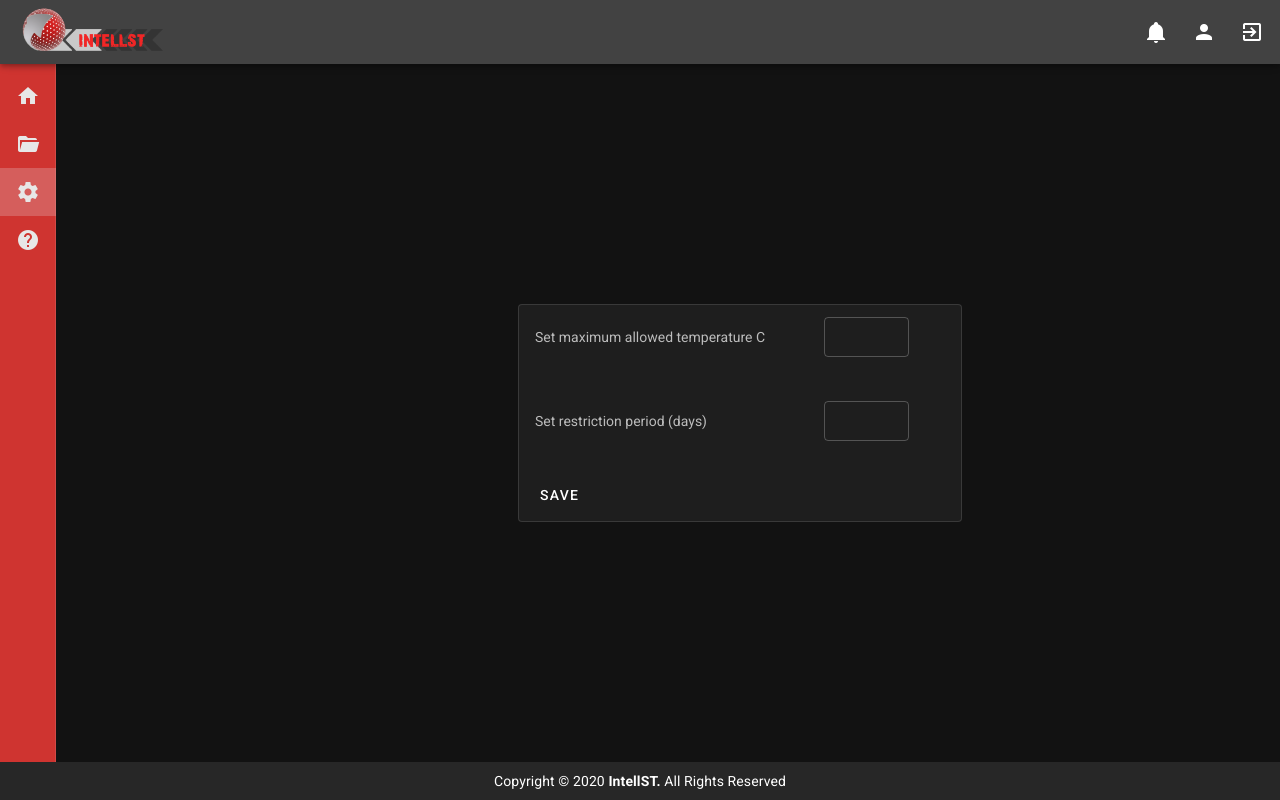
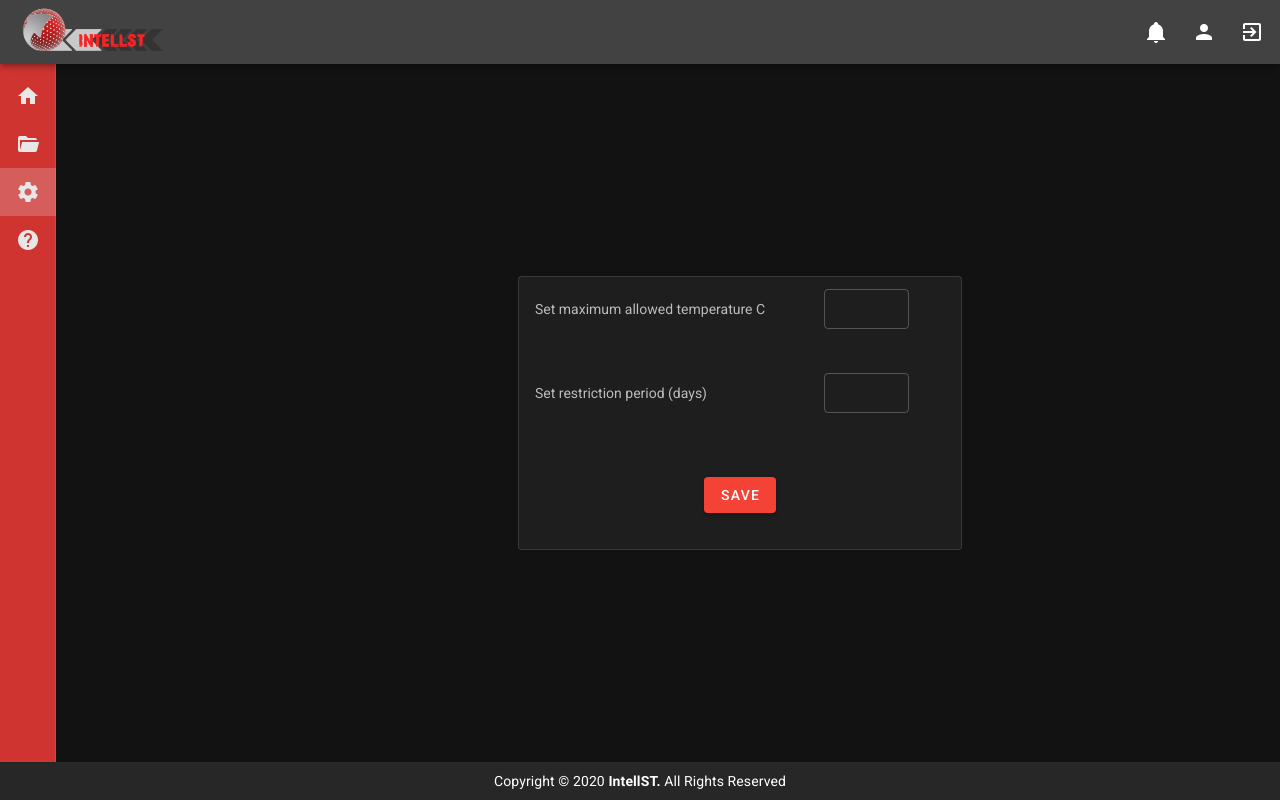
Before and after one commit to mihaibudeci/IntellST-frontend, a Vue app: page /settings in a window 1280 px wide. Built offline with nearby package versions, Linux system fonts and the light colour scheme.

Commit message:
settings button arrangement

```diff
--- a/src/views/Settings.vue
+++ b/src/views/Settings.vue
@@ -34,7 +34,11 @@
     </v-list-item>
 
     <v-card-actions>
-      <v-btn text>Save</v-btn>
+      <v-col class="text-center">
+        <div class="my-4">
+          <v-btn color="red">Save</v-btn>
+        </div>
+      </v-col>
     </v-card-actions>
   </v-card>
 </template>
```
